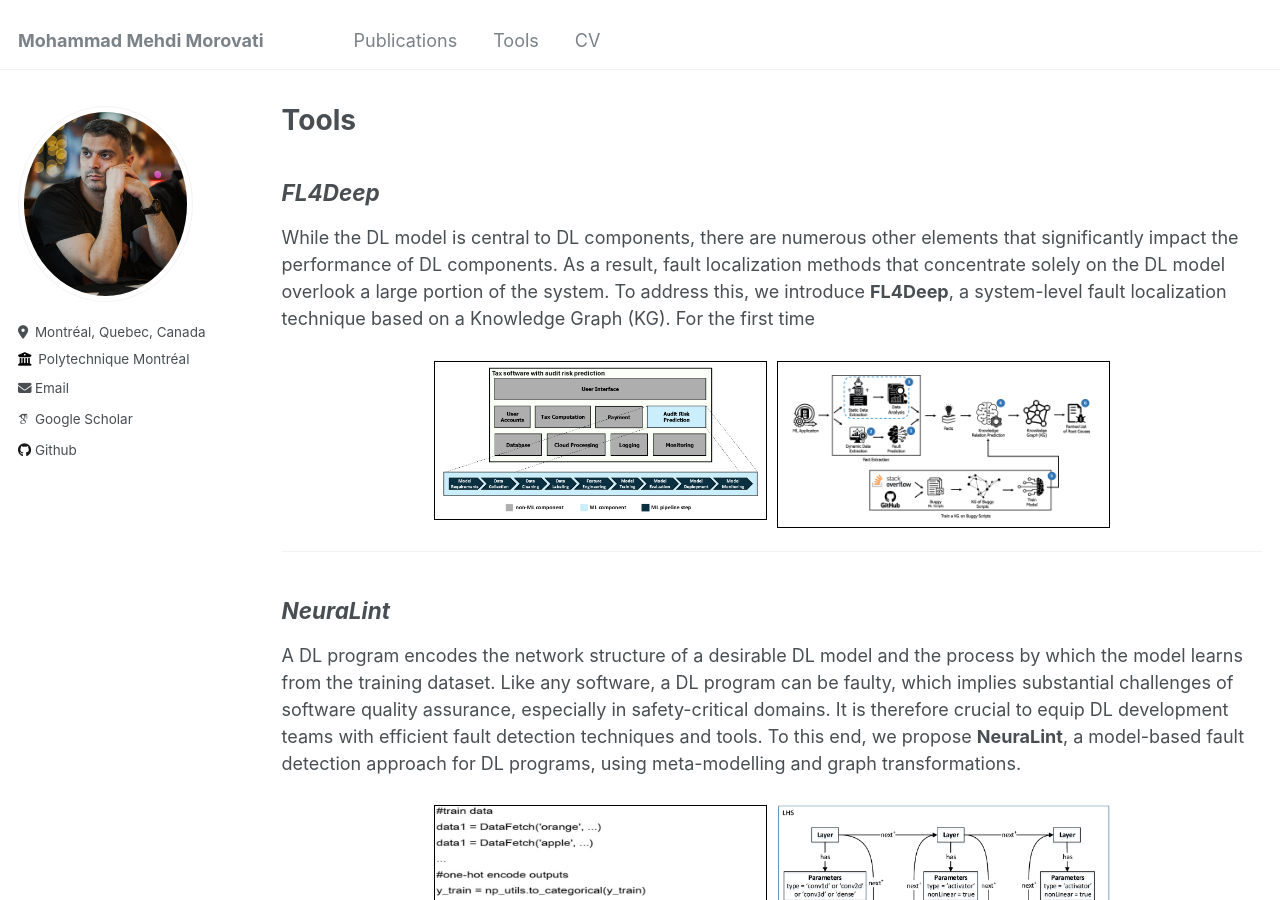
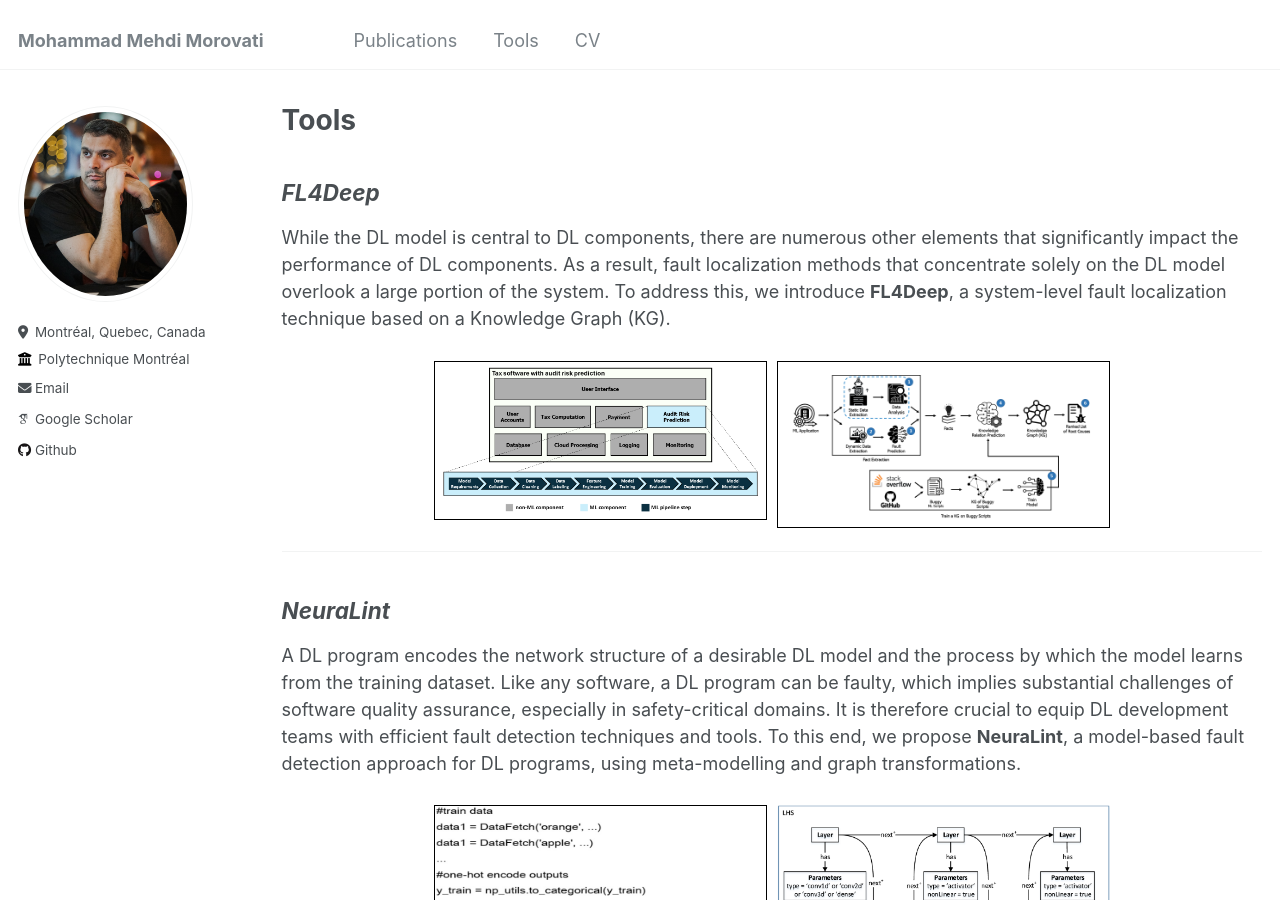
Before and after one commit to mehdi-morovati/mehdi-morovati.github.io, a Jekyll site: the page built from _pages/teaching.html, in a window 1280 px wide and 900 px high. Built offline with Jekyll 4.4.1, drawn with Linux system fonts in a browser that asks for light colours; some web fonts are replaced.

Commit message:
Update teaching.html

```diff
--- a/_pages/teaching.html
+++ b/_pages/teaching.html
@@ -18,7 +18,7 @@ author_profile: true
 
 <h2><i>FL4Deep</i></h2>
 <p>
-While the DL model is central to DL components, there are numerous other elements that significantly impact the performance of DL components. As a result, fault localization methods that concentrate solely on the DL model overlook a large portion of the system. To address this, we introduce <strong>FL4Deep</strong>, a system-level fault localization technique based on a Knowledge Graph (KG). For the first time
+While the DL model is central to DL components, there are numerous other elements that significantly impact the performance of DL components. As a result, fault localization methods that concentrate solely on the DL model overlook a large portion of the system. To address this, we introduce <strong>FL4Deep</strong>, a system-level fault localization technique based on a Knowledge Graph (KG).
 </p>
 
 <div class="row" style="align-items:center">
@@ -90,8 +90,7 @@ Deep Reinforcement Learning (DRL) is the application of DL in the domain of Rein
 
 <h2><i>defect4ML</i></h2>
 <p>
-Although most of tools working on the quality assurance of ML-based systems use bugs’ lifecycle, there is no standard benchmark of bugs to assess their performance, compare them and discuss their advantages and weaknesses. To this end, we explore the challenges of generating a benchmark of bugs in ML-based software systems and provide a bug
-benchmark namely <strong>defect4ML</strong> that satisfies all criteria of standard benchmark, i.e. relevance, reproducibility, fairness, verifiability, and usability.
+Although most of tools working on the quality assurance of ML-based systems use bugs’ lifecycle, there is no standard benchmark of bugs to assess their performance, compare them and discuss their advantages and weaknesses. To this end, we explore the challenges of generating a benchmark of bugs in ML-based software systems and provide a bug benchmark namely <strong>defect4ML</strong> that satisfies all criteria of standard benchmark, i.e. relevance, reproducibility, fairness, verifiability, and usability.
 </p>
 
 <div class="row" style="align-items:center">
```
